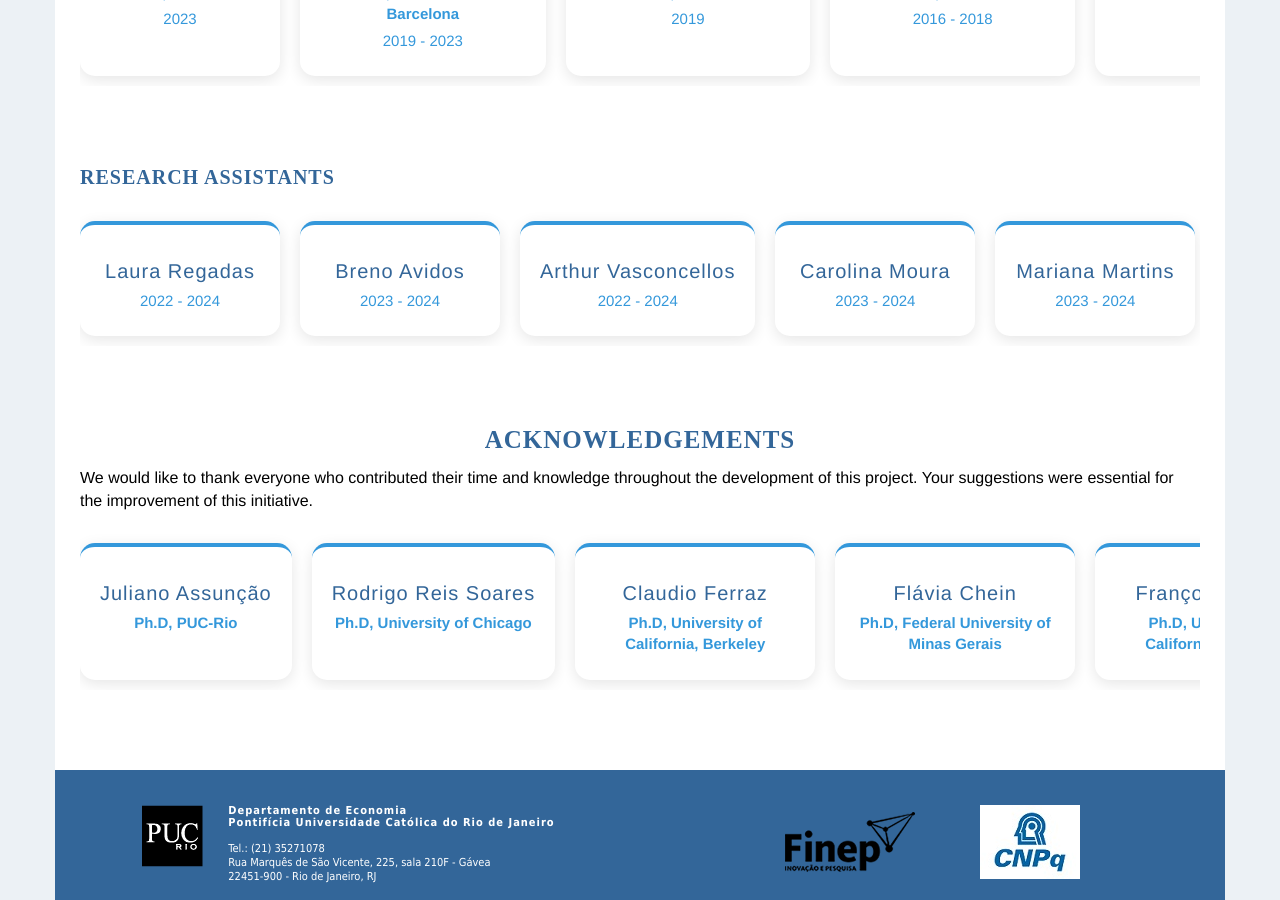
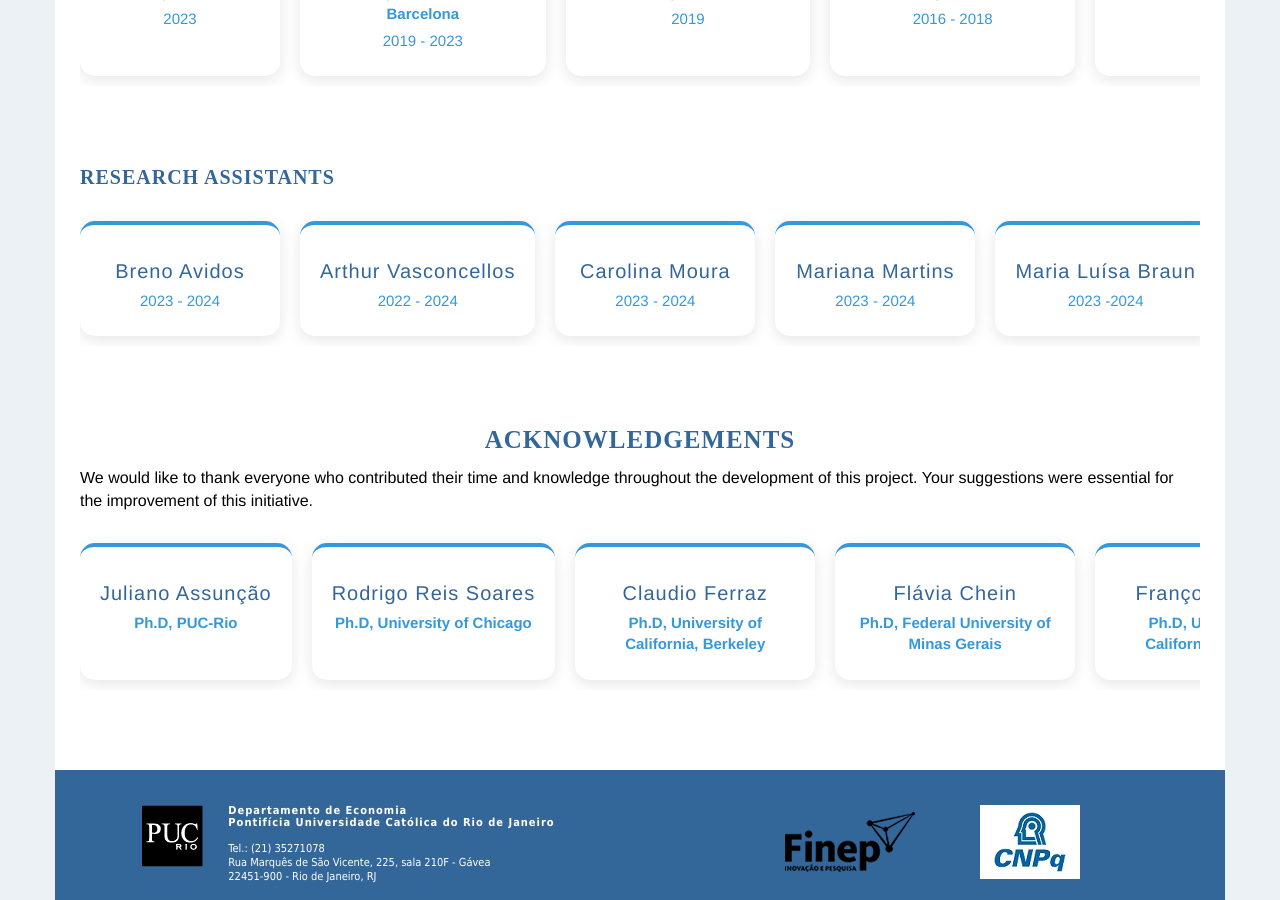
Before and after one commit to datazoompuc/datazoompuc.github.io, a Jekyll site: the page built from en/equipe.md, in a window 1280 px wide and 900 px high, scrolled down 1819 px. Built offline with Jekyll 4.4.1, drawn with Linux system fonts in a browser that asks for light colours; nearby versions of some CDN libraries; some web fonts are replaced.

Commit message:
Retirei a Laura T Regadas do Alumni

```diff
--- a/_data/assistentes.yml
+++ b/_data/assistentes.yml
@@ -1,6 +1,3 @@
-- nome: Laura Regadas
-  periodo: 2022 - 2024
-  site: https://br.linkedin.com/in/laura-t-regadas/pt
 
 - nome: Breno Avidos
   periodo: 2023 - 2024
```
